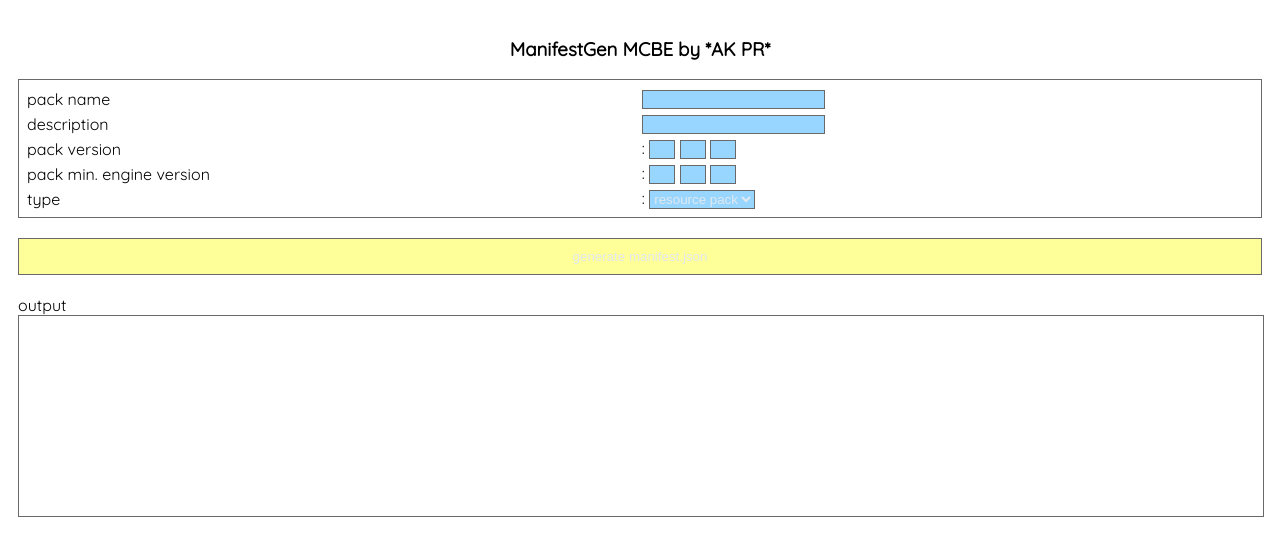
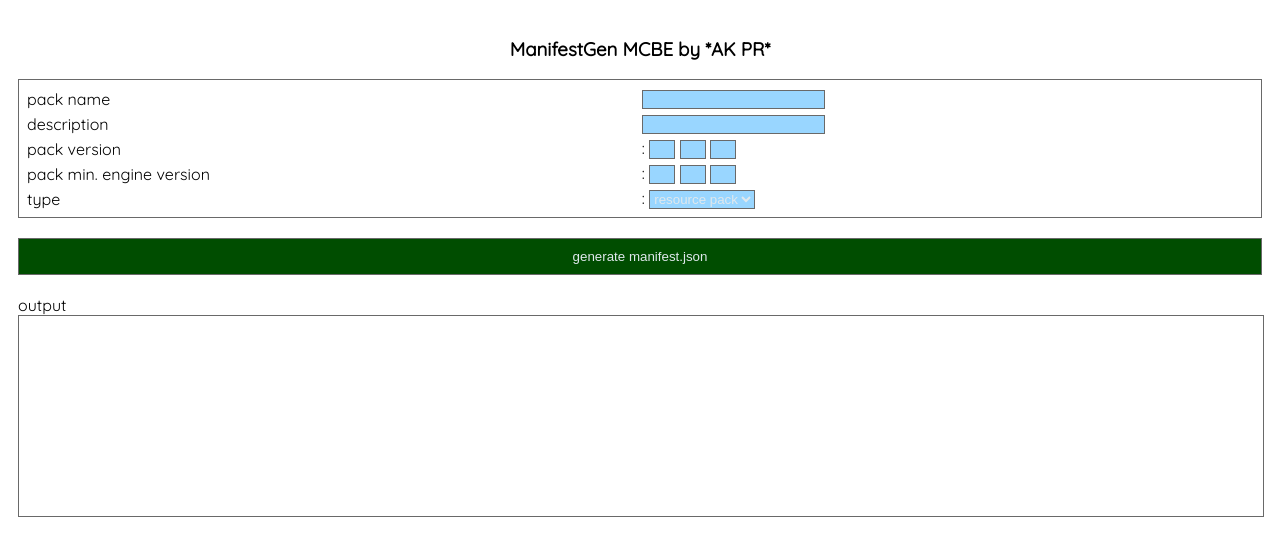
Before and after one commit to AKPR2007/mcbe-manifest-gen, a plain HTML site: page index.html in a window 1280 px wide. Drawn offline with Linux system fonts and the light colour scheme.

Commit message:
Update index.html

```diff
--- a/index.html
+++ b/index.html
@@ -11,7 +11,7 @@
             .do,.rc{border: solid 1px dimgrey; height:200px; overflow: auto; font-size: 12px; white-space:pre}
             .rc{width: 100%}#vc1,#vc2,#vc3,#evc1,#evc2,#evc3{width: 20px}
             #n,#d,#vc1,#vc2,#vc3,#evc1,#evc2,#evc3,#sel{background-color: #99d6ff; color: #e0e8ed; border: solid 1px dimgrey}
-            #ge,#co{width: 100%; padding: 10px; color: #e0e8ed; background-color:  #ffff99; border: solid 1px dimgrey}#ge:hover{background-color: #99d6ff}#co:hover{background-color: #99d6ff}
+            #ge,#co{width: 100%; padding: 10px; color: #e0e8ed; background-color:  #004d00; border: solid 1px dimgrey}#ge:hover{background-color: #99d6ff}#co:hover{background-color: #99d6ff}
         </style>
     </head>
     <body class="bcolor3">
```
